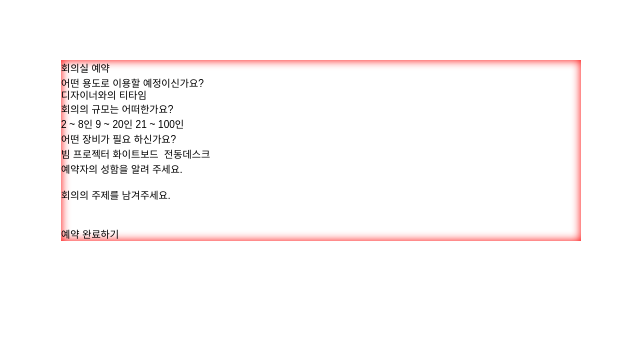
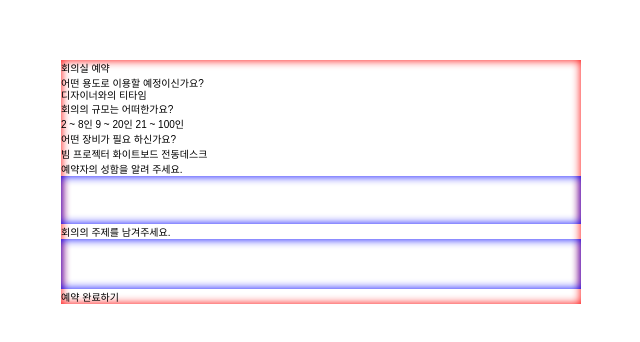
Before and after one commit to GeonWoo-LPS/meetingroom, a plain HTML site: page index.html in a window 1280 px wide. Shown: the part 140-482 px from the top of the page, without its empty margins (319-959 px from the left). Drawn offline with Linux system fonts and the light colour scheme.

Commit message:
초기화 한것 모든 브라우저 적용 위해서 다시 기본값 만듬

```diff
--- a/style.css
+++ b/style.css
@@ -23,13 +23,36 @@ button {
     display: block;
 }
 
+input[type="text"] {
+    display: block;
+    width: 100%;
+    height: var(--input-height);
+    line-height: var(--input-height);
+    padding: 0 var(--input-padding);
+    box-sizing: border-box;
+    box-shadow: inset 0 0 10px blue;
+}
+
+input[type="radio"], input[type="checkbox"] {
+    pointer-events: none;
+    position: absolute;
+}
+
+textarea {
+    display: block;
+    width: 100%;
+    padding: var(--input-padding);
+    box-sizing: border-box;
+    box-shadow: inset 0 0 10px blue;
+}
+
 /* CSS Variables */
 :root {
     --font-ko: "Noto Sans KR", sans-serif;
 
     --color-primary: #70C994;
 
-    --input-height: 44px;
+    --input-height: 48px;
     --input-fs: 1.4rem;
     --input-padding: 14px;
 
@@ -42,7 +65,6 @@ button {
     font-size: 62.5%; /* 기본 폰트 16px의 62.5% -> 10px */
 }
 
-
 /* Component */
 .l_wrapper {
     box-shadow: inset 0 0 10px red;
```
